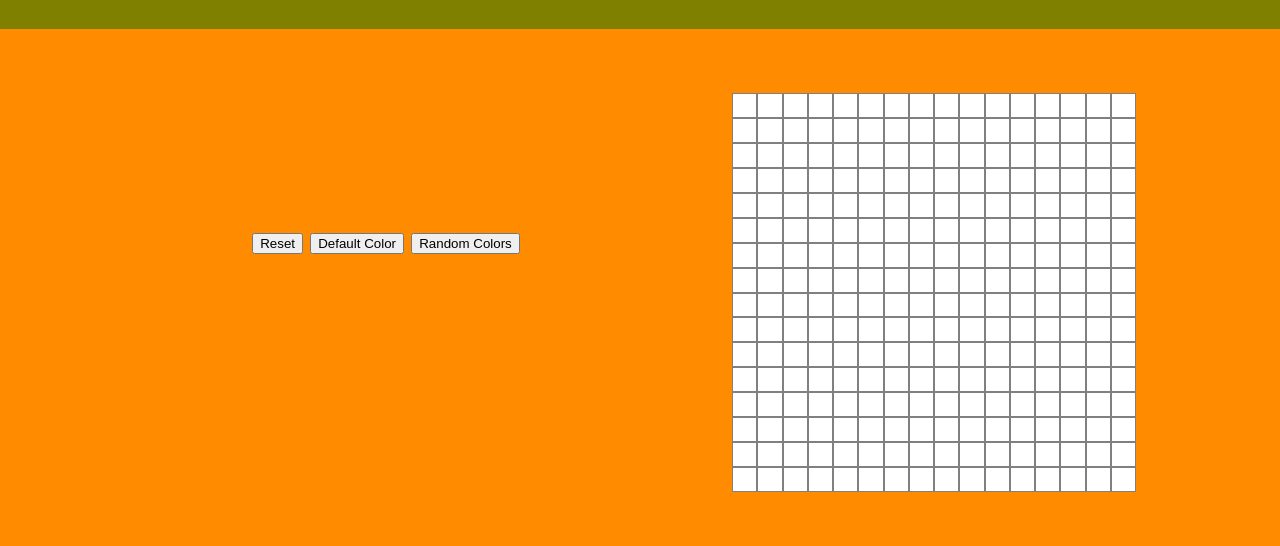
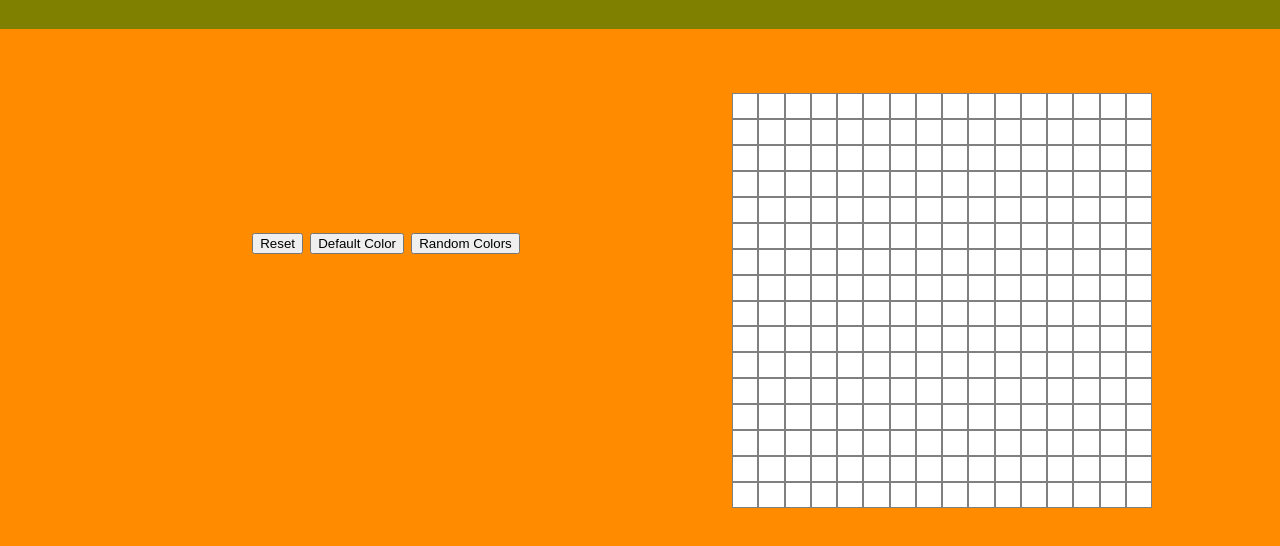
Before and after one commit to marc0s44/Etch-a-Sketch, a plain HTML site: page index.html in a window 1280 px wide. Shown: the part 72-618 px from the top of the page. Drawn offline with Linux system fonts and the light colour scheme.

Commit message:
Change display of gridContainer to grid and change the way of creating columns to gridTemplateColumns which fixes generation of the whole grid

```diff
--- a/css/style.css
+++ b/css/style.css
@@ -3,8 +3,8 @@ body, #main {
     margin: 0;
 }
 .gridContainer {
-    position: relative;
-    display: inline-block;
+    display: grid;
+    grid-template-columns: repeat(5,auto);
     float: right;
     margin-right: 10%;
     width: 420px;
--- a/js/javascript.js
+++ b/js/javascript.js
@@ -63,13 +63,11 @@ function createGrid (rows=16, columns=16) {
         for(let j = 0; j<columns; j++) {
             let div = document.createElement("div");
             div.className = "square";
-            div.style.width = `${420/(columns)-3}px`;
-            div.style.height = `${415/(rows)-3}px`;
             document.querySelector(".gridContainer").appendChild(div);
         }
-        const newRow = document.createElement("br");
-        document.querySelector(".gridContainer").appendChild(newRow);
     }
+    const gridContainer = document.querySelector(".gridContainer");
+    gridContainer.style.gridTemplateColumns = `repeat(${columns},auto)`;
     squares = document.querySelectorAll(".square");
 }
 function deleteGrid () {
```
